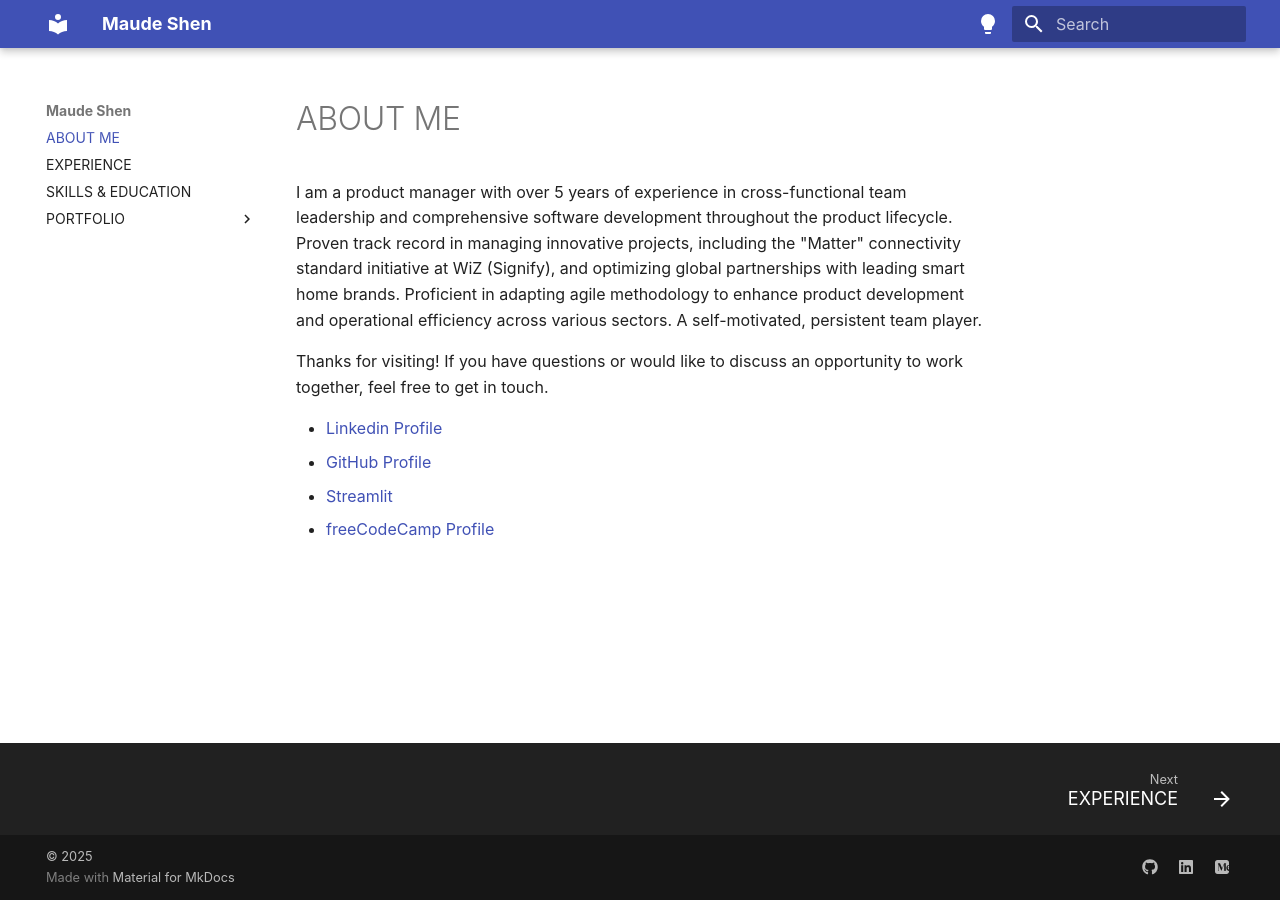
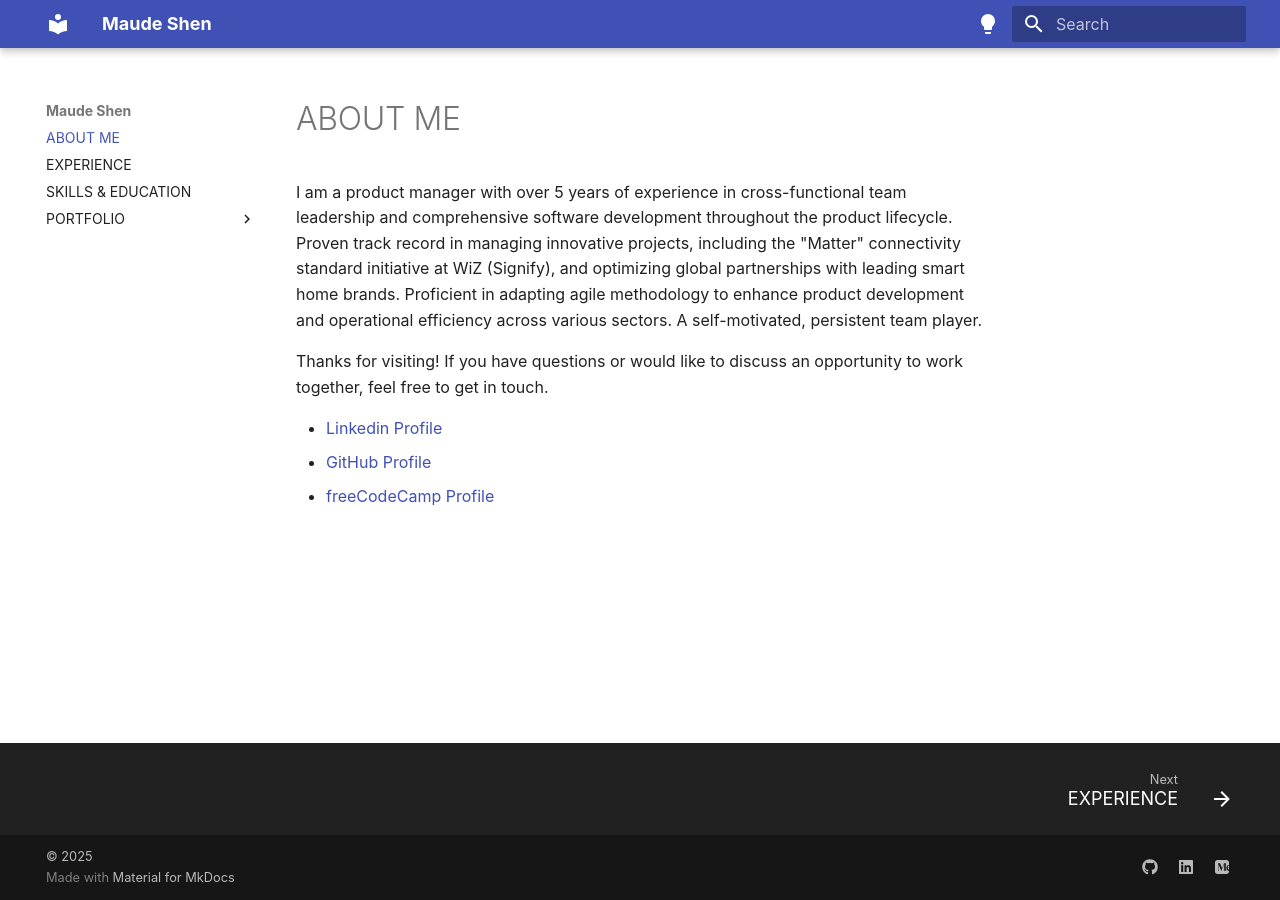
Before and after one commit to maudes/cv, an MkDocs documentation site: the page built from docs/index.md, in a window 1280 px wide. Built offline with MkDocs 1.6.1 and Material for MkDocs 9.7.7, drawn with Linux system fonts in a browser that asks for light colours; some web fonts are replaced.

Commit message:
update: minor adjustment

```diff
--- a/docs/index.md
+++ b/docs/index.md
@@ -5,7 +5,6 @@ Thanks for visiting! If you have questions or would like to discuss an opportuni
 
  - [Linkedin Profile](https://linkedin.com/in/meng-hsueh-shen)
  - [GitHub Profile](https://github.com/maudes)
- - [Streamlit](https://share.streamlit.io/user/maudes)
  - [freeCodeCamp Profile](https://www.freecodecamp.org/maudes)
 
  <br>
--- a/mkdocs.yml
+++ b/mkdocs.yml
@@ -67,5 +67,5 @@ nav:
       - WiZ Local Test Script: projects/wiz_local.md
       - WiZ Smart light: projects/wiz.md
       - iGaming: projects/igaming.md
+      - SmallSomebody: projects/smallsomebody.md
       - SALASUSU: projects/salasusu.md
-      - SmallSomebody: projects/smallsomebody.md
```
